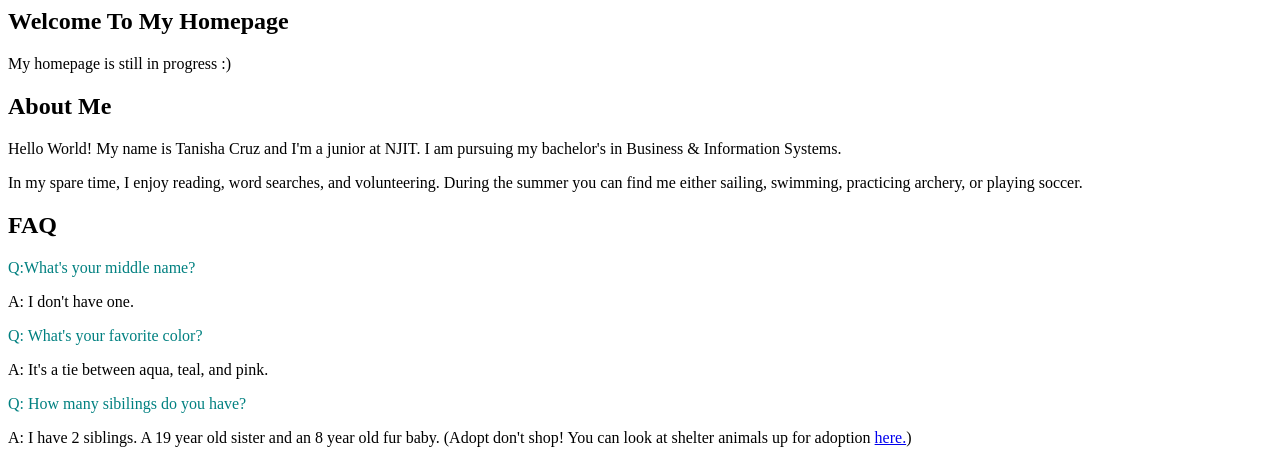
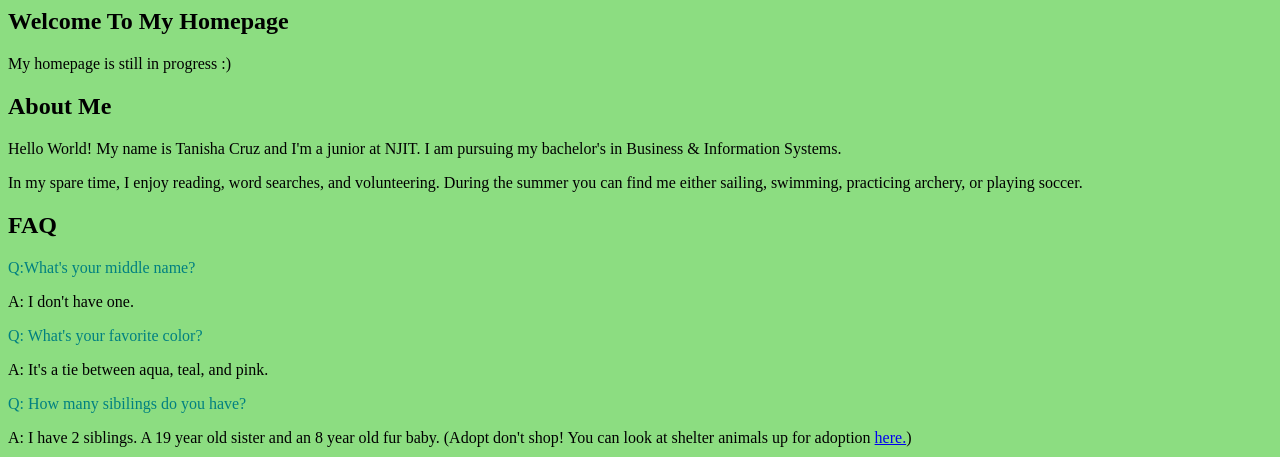
Before and after one commit to BinaryBelle/binarybelle.github.io, a plain HTML site: page index.html in a window 1280 px wide. Shown: the top 457 px of the page. Drawn offline with Linux system fonts and the light colour scheme.

Commit message:
Update index.html

```diff
--- a/index.html
+++ b/index.html
@@ -4,7 +4,7 @@
 		<title>Tanisha's Homepage</title>
 	</head>
 
-	<body style="background-color:greensoap;">
+	<body style="background-color:8CDD81;">
 		<h2>Welcome To My Homepage</h2>
 		My homepage is still in progress :)
 		<h2>About Me </h2>
```
